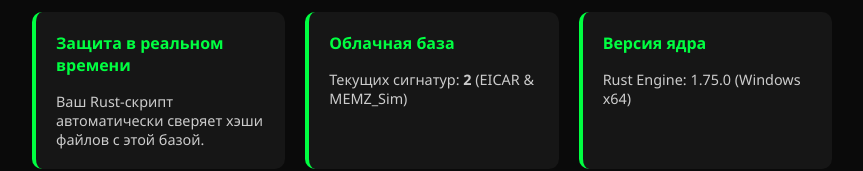
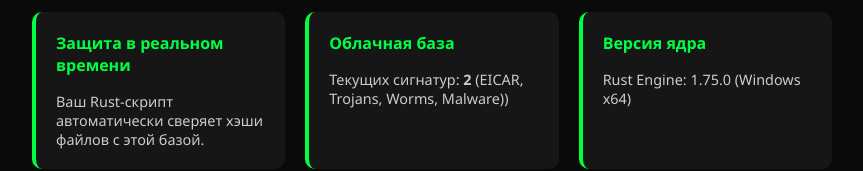
Before and after one commit to vlad87776/CLoud, a plain HTML site: page index.html in a window 1280 px wide. Shown: the part 285-456 px from the top of the page, without its empty margins (208-1071 px from the left). Drawn offline with Linux system fonts and the light colour scheme.

Commit message:
Update index.html

```diff
--- a/index.html
+++ b/index.html
@@ -128,7 +128,7 @@
             </div>
             <div class="card">
                 <h3>Облачная база</h3>
-                <p>Текущих сигнатур: <strong>2</strong> (EICAR & MEMZ_Sim)</p>
+                <p>Текущих сигнатур: <strong>2</strong> (EICAR, Trojans, Worms, Malware))</p>
             </div>
             <div class="card">
                 <h3>Версия ядра</h3>
```
